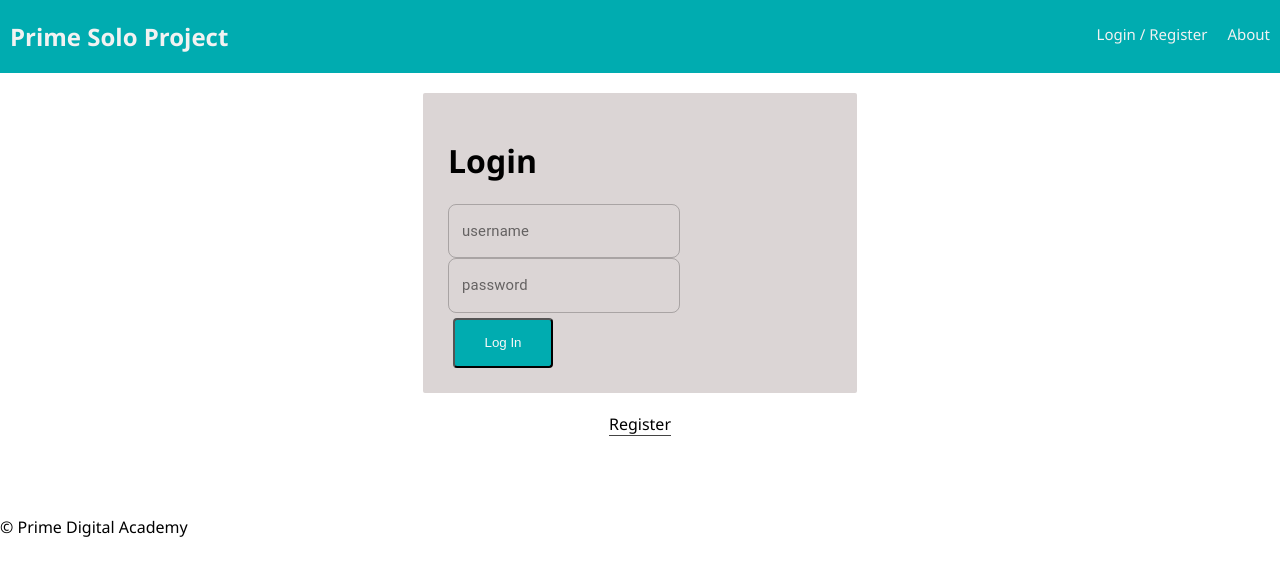
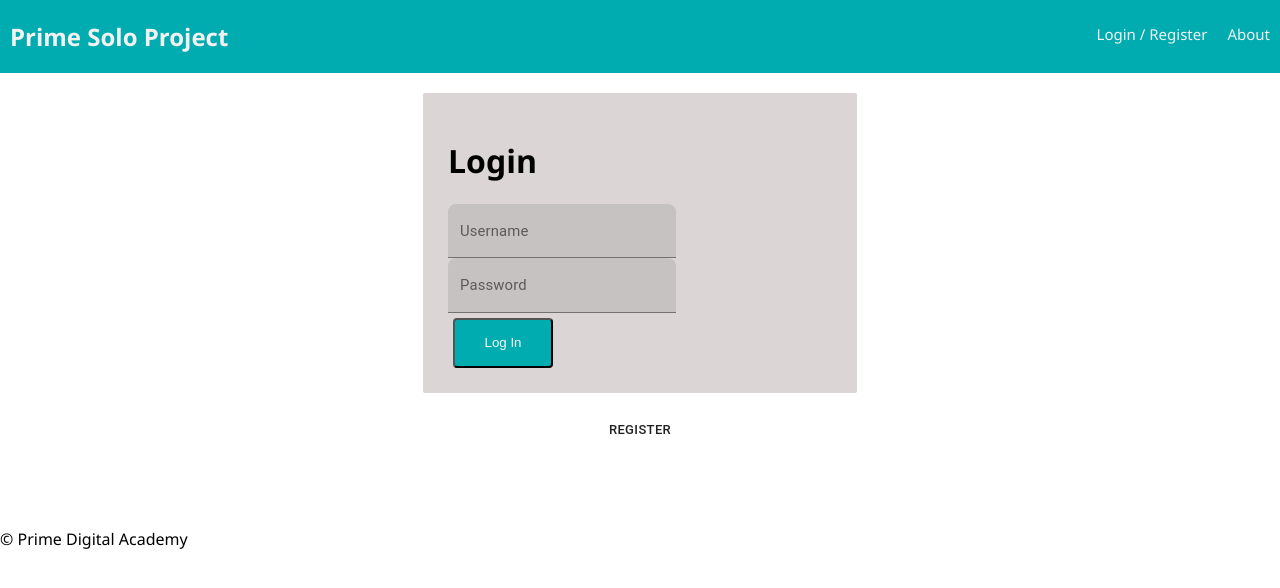
Before and after one commit to kajakali/cross_stitch_buddy, a React (Create React App) app: page /#/addproject in a window 1280 px wide. Shown: the top 588 px of the page. Built offline with nearby package versions, Linux system fonts and the light colour scheme; no server answers.

Commit message:
started styling register and login

```diff
--- a/src/components/EditString/EditString.js
+++ b/src/components/EditString/EditString.js
@@ -68,7 +68,7 @@ class EditString extends Component {
     </TableHead>
     <TableBody>
         {this.props.reduxStore.thisColor.map( item => (
-            <TableRow>
+            <TableRow key={item.thread_available_id}>
                 <TableCell>
                     {item.project_name}
                 </TableCell>
--- a/src/components/LoginPage/LoginPage.js
+++ b/src/components/LoginPage/LoginPage.js
@@ -1,6 +1,8 @@
 import React, { Component } from 'react';
 import { connect } from 'react-redux';
-import TextField from "@material-ui/core/TextField";
+import TextField from '@material-ui/core/TextField';
+import Button from '@material-ui/core/Button';
+
 
  class LoginPage extends Component {
    state = {
@@ -45,8 +47,8 @@ class LoginPage extends Component {
            <h1>Login</h1>
            <div>
                <TextField
-                label="username"
-                variant="outlined"
+                 variant="filled"
+                 label="Username"
                  type="text"
                  name="username"
                  value={this.state.username}
@@ -55,8 +57,8 @@ class LoginPage extends Component {
            </div>
            <div>
                <TextField
-                label="password"
-                variant="outlined"
+                 variant="filled"
+                 label="Password"
                  type="password"
                  name="password"
                  value={this.state.password}
@@ -73,13 +75,13 @@ class LoginPage extends Component {
            </div>
          </form>
          <center>
-          <button
+           <Button
              type="button"
              className="link-button"
              onClick={() => {this.props.dispatch({type: 'SET_TO_REGISTER_MODE'})}}
            >
              Register
-          </button>
+           </Button>
          </center>
        </div>
      );
--- a/src/components/RegisterPage/RegisterPage.js
+++ b/src/components/RegisterPage/RegisterPage.js
@@ -1,5 +1,7 @@
 import React, { Component } from 'react';
 import {connect} from 'react-redux';
+import TextField from '@material-ui/core/TextField';
+import Button from '@material-ui/core/Button';
 
 class RegisterPage extends Component {
   state = {
@@ -43,26 +45,24 @@ class RegisterPage extends Component {
         <form onSubmit={this.registerUser}>
           <h1>Register User</h1>
           <div>
-            <label htmlFor="username">
-              Username:
-              <input
+              <TextField
+                variant="filled"
+                label="Username"
                 type="text"
                 name="username"
                 value={this.state.username}
                 onChange={this.handleInputChangeFor('username')}
               />
-            </label>
           </div>
           <div>
-            <label htmlFor="password">
-              Password:
-              <input
+              <TextField
+                variant="filled"
+                label="Password"
                 type="password"
                 name="password"
                 value={this.state.password}
                 onChange={this.handleInputChangeFor('password')}
               />
-            </label>
           </div>
           <div>
             <input
@@ -74,13 +74,13 @@ class RegisterPage extends Component {
           </div>
         </form>
         <center>
-          <button
+          <Button
             type="button"
             className="link-button"
             onClick={() => {this.props.dispatch({type: 'SET_TO_LOGIN_MODE'})}}
           >
             Login
-          </button>
+          </Button>
         </center>
       </div>
     );
--- a/src/redux/sagas/registrationSaga.js
+++ b/src/redux/sagas/registrationSaga.js
@@ -9,11 +9,11 @@ function* registerUser(action) {
 
     // passes the username and password from the payload to the server
     const result = yield axios.post('/api/user/register', action.payload);
-    //create a general storage project once a user is made
-    yield axios.post('/api/projects', result);
+
     // automatically log a user in after registration
     yield put({ type: 'LOGIN', payload: action.payload });
-
+          //create a general storage project once a user is made - this isn't working anymore
+          //yield axios.post('/api/projects', result);
     // set to 'login' mode so they see the login screen
     // after registration or after they log out
     yield put({type: 'SET_TO_LOGIN_MODE'});
```
Lines whose indentation alone changed are shown as unchanged.
